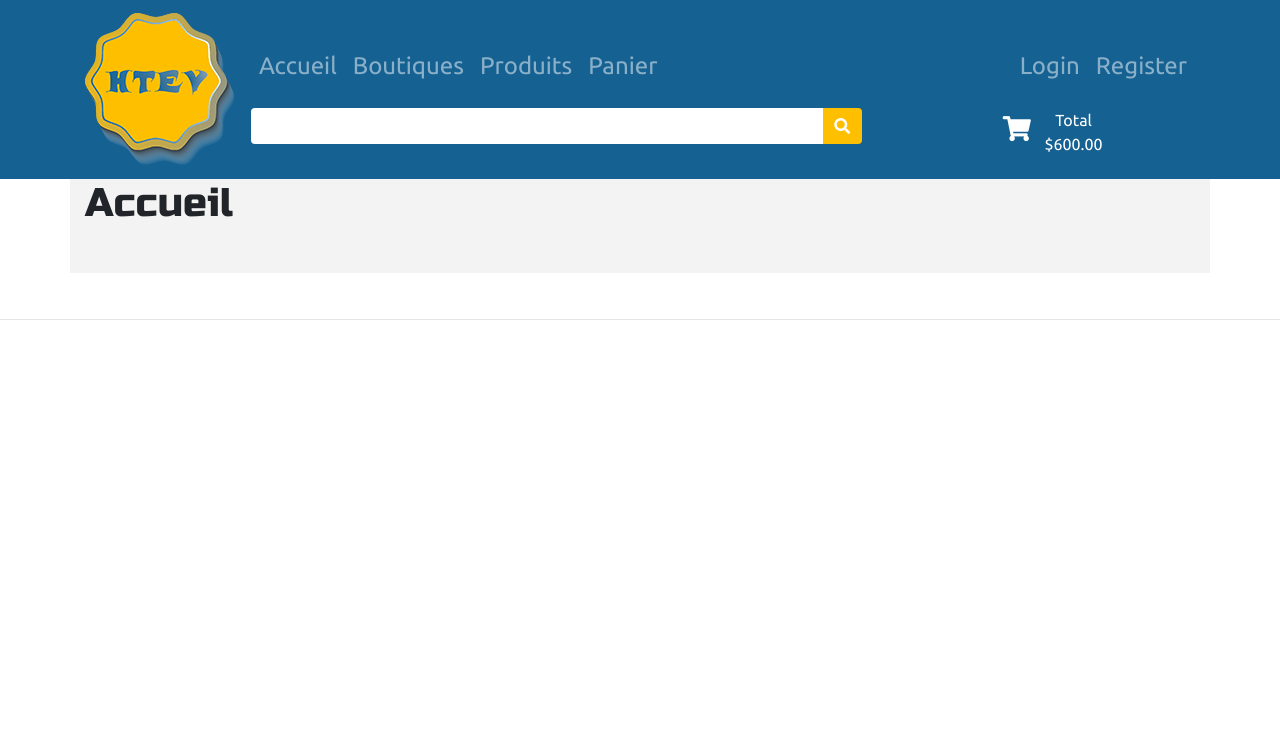
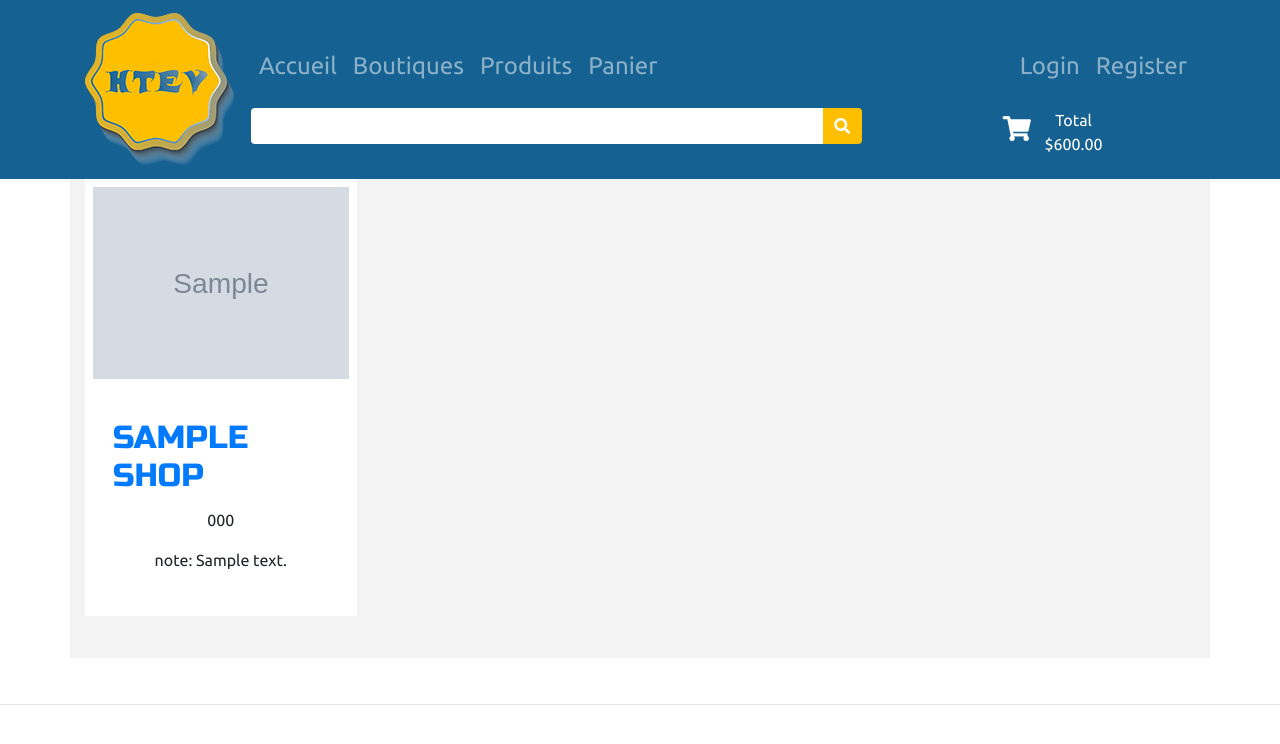
Before and after one commit to Memaii/Wf3-Session4-Groupe4, a Laravel app: template resources/views/welcome.blade.php in a window 1280 px wide. Shown: the top 744 px of the page. Run offline with Laravel 8, Linux system fonts and the light colour scheme; the template is opened without the code that fills it: most values are stand-ins (such as "Sample title", 1, 10 or a date in 2020); grey boxes marked "Sample" are stand-in pictures; settings files or empty folders that the repository lacks are supplied.

Commit message:
boutique

```diff
--- a/resources/views/welcome.blade.php
+++ b/resources/views/welcome.blade.php
@@ -3,9 +3,33 @@
 @section('title', "accueil")
 
 @section('contenu')
+
 <main class="container">
-    <h1>Accueil</h1>
-    <p></p>
+	<div class="row">
+		<section class="col-9">
+			<div class="card-deck">
+        <div class="card-columns">
+            @foreach($shops as $shop)
+            <div class="card p-2">
+                <!-- affichage de l'image-->
+                <a href="{{route('boutique',['id' => $shop->id_shop])}}">
+                   <img class="w-100" src="{{ asset('assets/img/uploads/featured') }}/{{ $shop->link_logo }}" alt="{{ $shop->name_shop  }}">
+                </a>
+
+                <div class="card-body">
+                    <h2 class="card-title">
+                        <a href="{{route('boutique',['id' => $shop->id_shop])}}">{{ $shop->name_shop }}</a>
+                    </h2>
+                    <p>{{ $shop->phone_shop }}</p>
+                    <p>note: {{ $note }}</p>
+                </div>
+            </div>
+            @endforeach
+		</section>
+		<aside class="col-3">
+
+		</aside>
+	</div>
 </main>
 
 @endsection
```
Also changed, not shown: app/Http/Controllers/boutiqueController.php (added, +23 -0 lines), app/Http/Controllers/indexController.php (+12 -2 lines).
